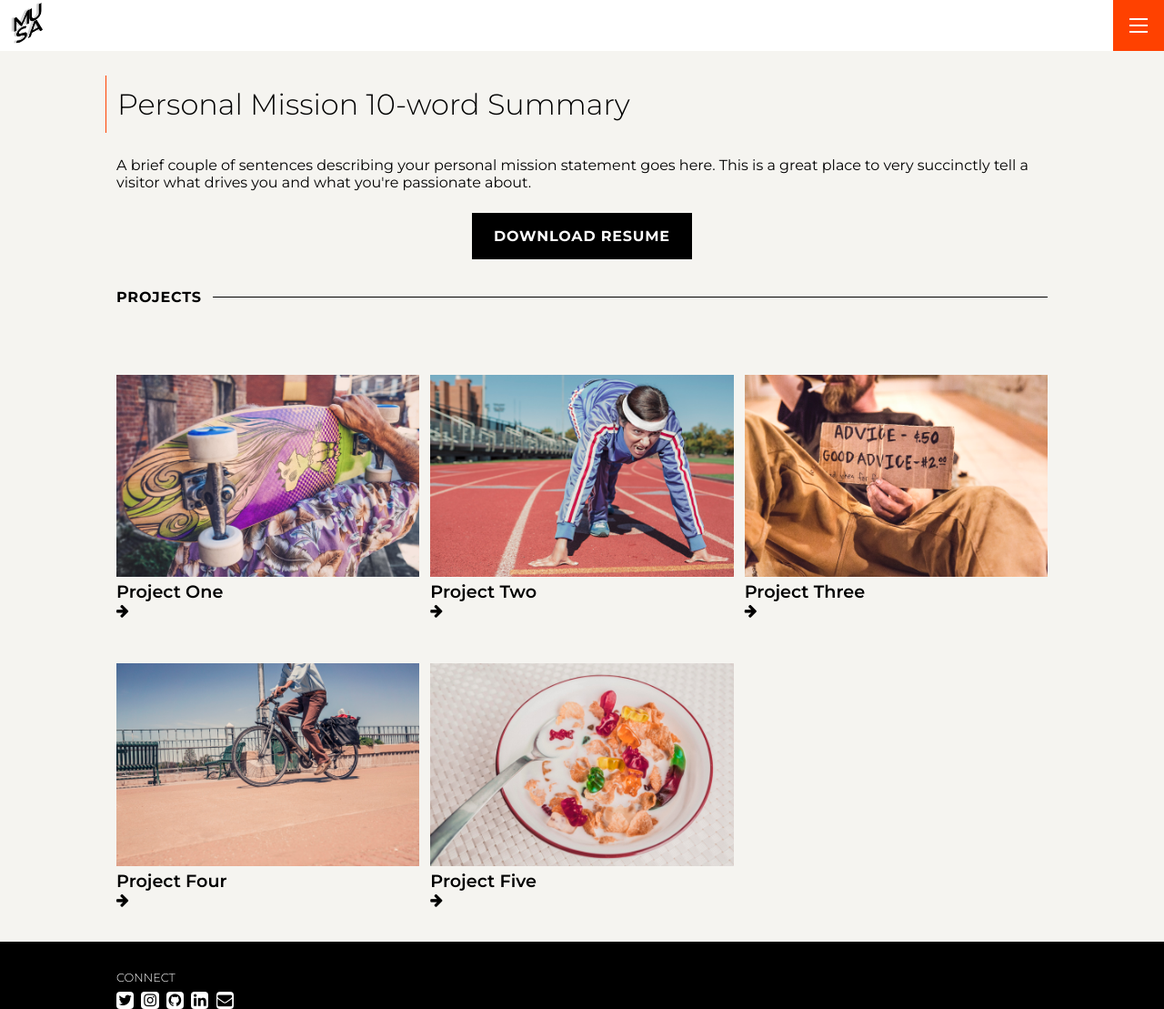
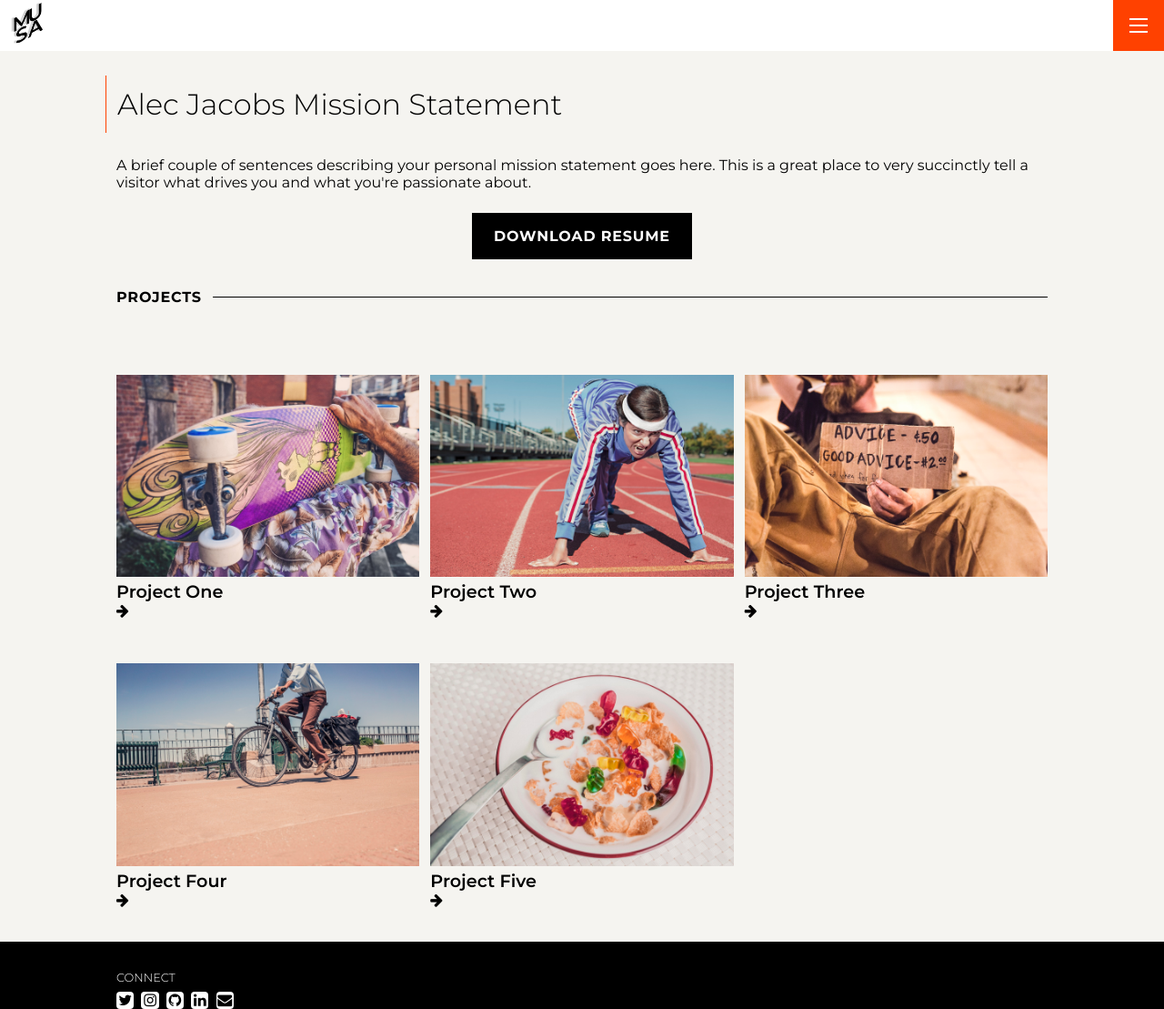
Before and after one commit to alecjayjacobs/PORTFOLIO_AJ, a Jekyll site: the page built from index.md, in a window 1280 px wide and 1109 px high. Shown: the whole window at 91% size. Built offline with Jekyll 4.4.1, drawn with Linux system fonts in a browser that asks for light colours.

Commit message:
Introduction Title Changed

```diff
--- a/_data/settings.yml
+++ b/_data/settings.yml
@@ -3,7 +3,7 @@
 
 logo: '/assets/img/musa-logo.png'
 
-intro_title: Personal Mission 10-word Summary
+intro_title: Alec Jacobs Mission Statement
 intro_text: |
   A brief couple of sentences describing your personal mission statement goes
   here. This is a great place to very succinctly tell a visitor what drives you
```
